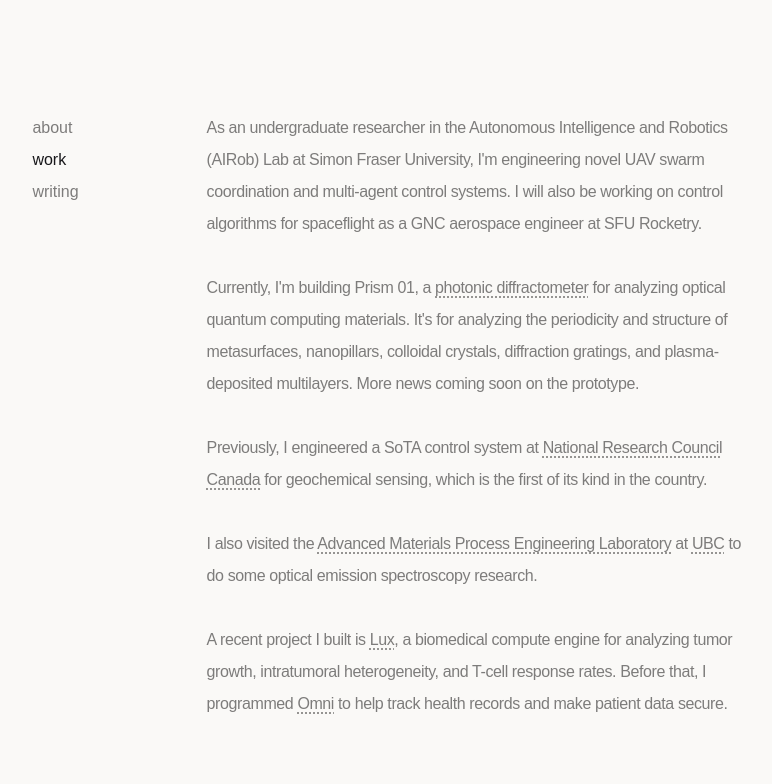
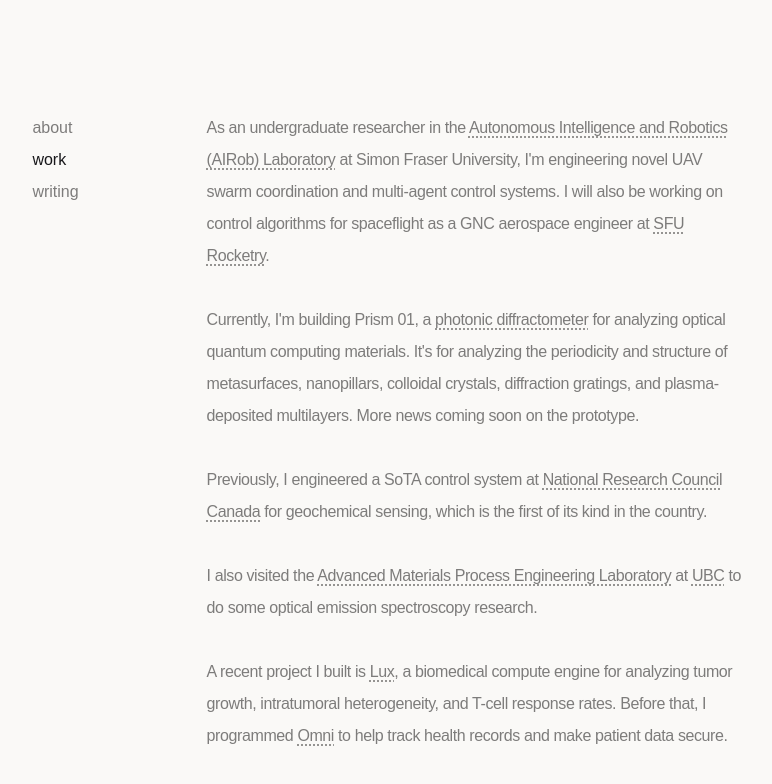
Before and after one commit to shaneso/site, a Next.js app: page /work in a window 1280 px wide. Shown: the top 784 px of the page, without its empty margins (241-1013 px from the left). Built offline with nearby package versions, Linux system fonts and the light colour scheme.

Commit message:
added links

```diff
--- a/app/work/page.tsx
+++ b/app/work/page.tsx
@@ -13,9 +13,13 @@
       <main className="flex min-h-screen w-full max-w-2xl flex-col items-start justify-between py-7 px-8 sm:py-28 sm:px-16">
         <div className="flex flex-col items-start gap-8 text-left w-full max-w-full text-base tracking-tight leading-loose text-lg sm:text-base">
           <p>
-            As an undergraduate researcher in the Autonomous Intelligence and Robotics (AIRob) Lab at Simon Fraser University,
+            As an undergraduate researcher in the{" "}
+            <a href="https://www.sfu.ca/fas/computing/research/labs/airob-lab.html" target="_blank" className="underline decoration-dotted underline-offset-4">Autonomous Intelligence and Robotics (AIRob) Laboratory</a>
+            {" "}at Simon Fraser University,
             I'm engineering novel UAV swarm coordination and multi-agent control systems.
-            I will also be working on control algorithms for spaceflight as a GNC aerospace engineer at SFU Rocketry.
+            I will also be working on control algorithms for spaceflight as a GNC aerospace engineer at{" "}
+            <a href="https://www.sfurocketry.com" target="_blank" className="underline decoration-dotted underline-offset-4">SFU Rocketry</a>
+            .
           </p>
           <p>
             Currently, I'm building Prism 01, a{" "}
```
